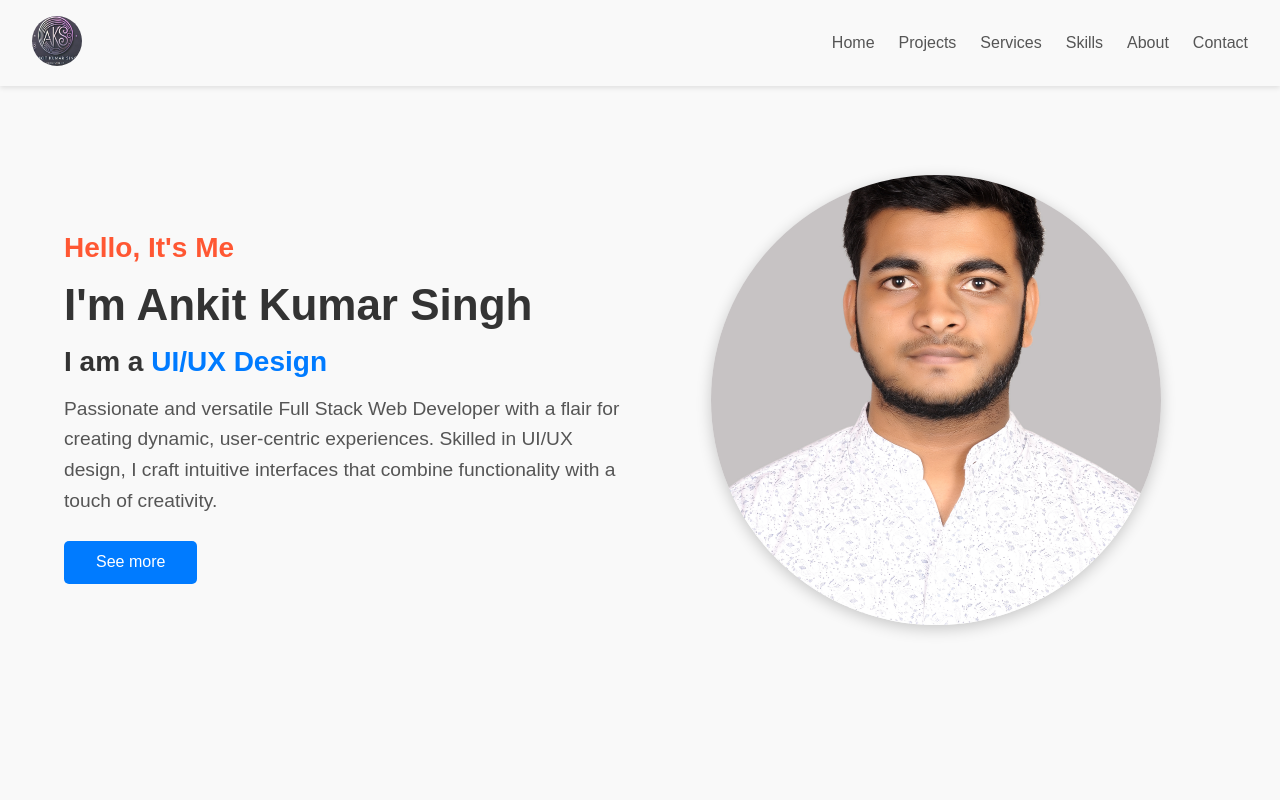
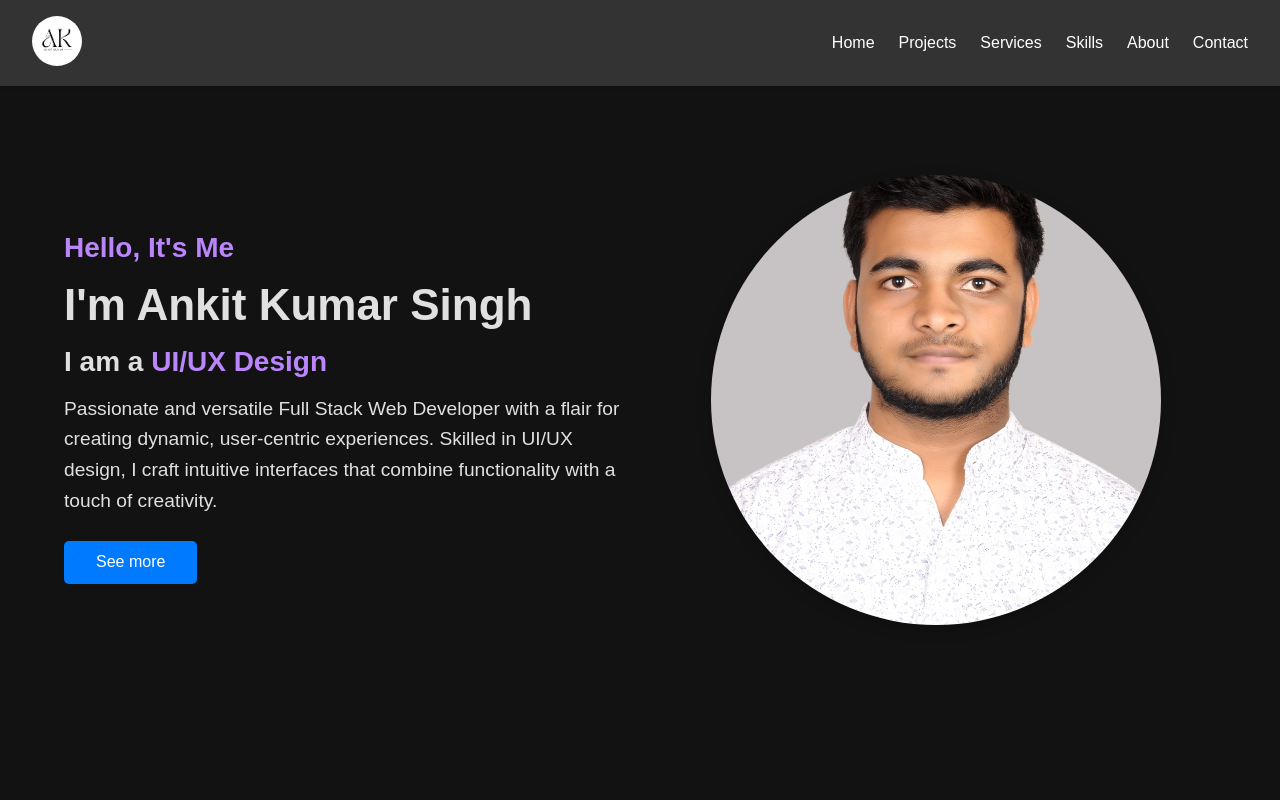
Before and after one commit to ankitmeofficial/jan-2025-portfolio-frontend, a React (Create React App) app: page / in a window 1280 px wide. Shown: the top 800 px of the page. Built offline with nearby package versions, Linux system fonts and the light colour scheme.

Commit message:
color updation

```diff
--- a/src/components/home/Header.css
+++ b/src/components/home/Header.css
@@ -16,7 +16,9 @@ body {
   top: 0;
   left: 0;
   width: 100%;
-  background-color: #f9f9f9;
+  /* background-color: #f9f9f9; */
+  background-color: #333;
+    color: #fff;
   display: flex;
   justify-content: space-between;
   align-items: center;
@@ -50,7 +52,8 @@ body {
 .nav-links a {
   text-decoration: none;
   font-size: 1rem;
-  color: #555;
+  /* color: #555; */
+  color: #fff;
   cursor: pointer;
   transition: color 0.3s;
 }
--- a/src/components/home/Header.jsx
+++ b/src/components/home/Header.jsx
@@ -1,7 +1,7 @@
 import React, { useState, useEffect } from "react";
 import { Link } from "react-scroll";
 import "./Header.css";
-import profilelogo from "./it_smelogo.jpg";
+import profilelogo from "./it_smelogo.png";
 
 const Header = () => {
   const [isOpen, setIsOpen] = useState(false);
--- a/src/components/home/Home.css
+++ b/src/components/home/Home.css
@@ -5,7 +5,9 @@
   justify-content: space-between;
   align-items: center;
   padding: 2rem 4rem;
-  background-color: #f9f9f9;
+  /* background-color: #f9f9f9; */
+  background-color: #121212;
+  color: #E0E0E0;
   min-height: 100vh;
   box-sizing: border-box;
   gap: 2rem;
@@ -15,7 +17,9 @@
 
 .animated-role {
   font-weight: bold;
-  color: #007bff; /* Set the text color to blue */
+  /* color: #007bff;  */
+  color: #BB86FC;
+  /* Set the text color to blue */
   /* transition: color 0.3s ease-in-out;  */
 
   /* Smooth transition for color changes */
@@ -33,20 +37,22 @@
 .text-container h1 {
   font-size: 2.75rem;
   font-weight: bold;
-  color: #333;
+  color: #E0E0E0;
   margin-bottom: 1rem;
 }
 
 .text-container h2 {
   font-size: 1.75rem;
   font-weight: bold;
-  color: #333;
+  /* color: #333; */
+  color: #E0E0E0;
   margin: 1rem 0;
 }
 
 .text-container p {
   font-size: 1.2rem;
-  color: #555;
+  /* color: #555; */
+  color: #E0E0E0;
   line-height: 1.6;
   margin-bottom: 1.5rem;
 }
--- a/src/components/home/Home.jsx
+++ b/src/components/home/Home.jsx
@@ -21,7 +21,7 @@ const Home = () => {
     <div className="home-container">
       {/* Text Section */}
       <div className="text-container">
-        <h2 style={{ color: "#ff5733" }}>Hello, It's Me</h2>
+        <h2 style={{     color: "#BB86FC" }}>Hello, It's Me</h2>
         <h1>I'm Ankit Kumar Singh</h1>
         <h2>
           I am a <span className="animated-role">{roles[roleIndex]}</span>
```
Also changed, not shown: src/components/home/it_smelogo.png (added), src/components/home/it_smelogo2.jpg (renamed from src/components/home/it_smelogo.jpg).
